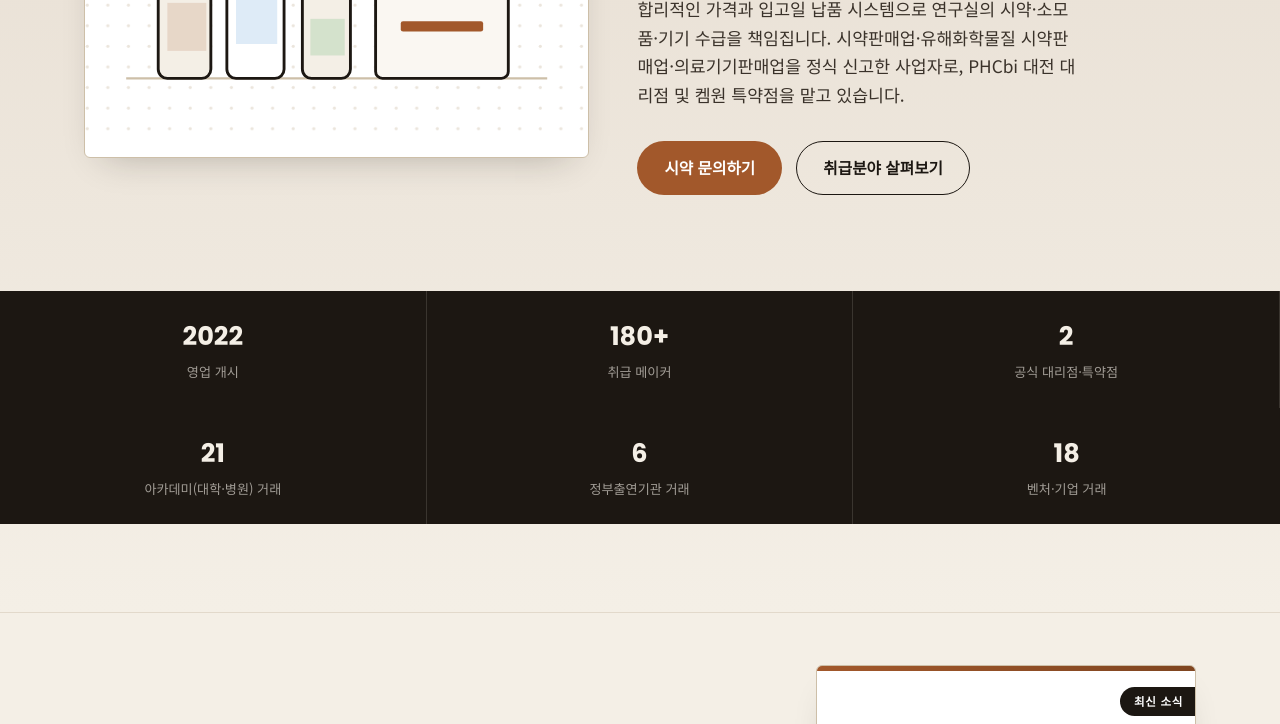
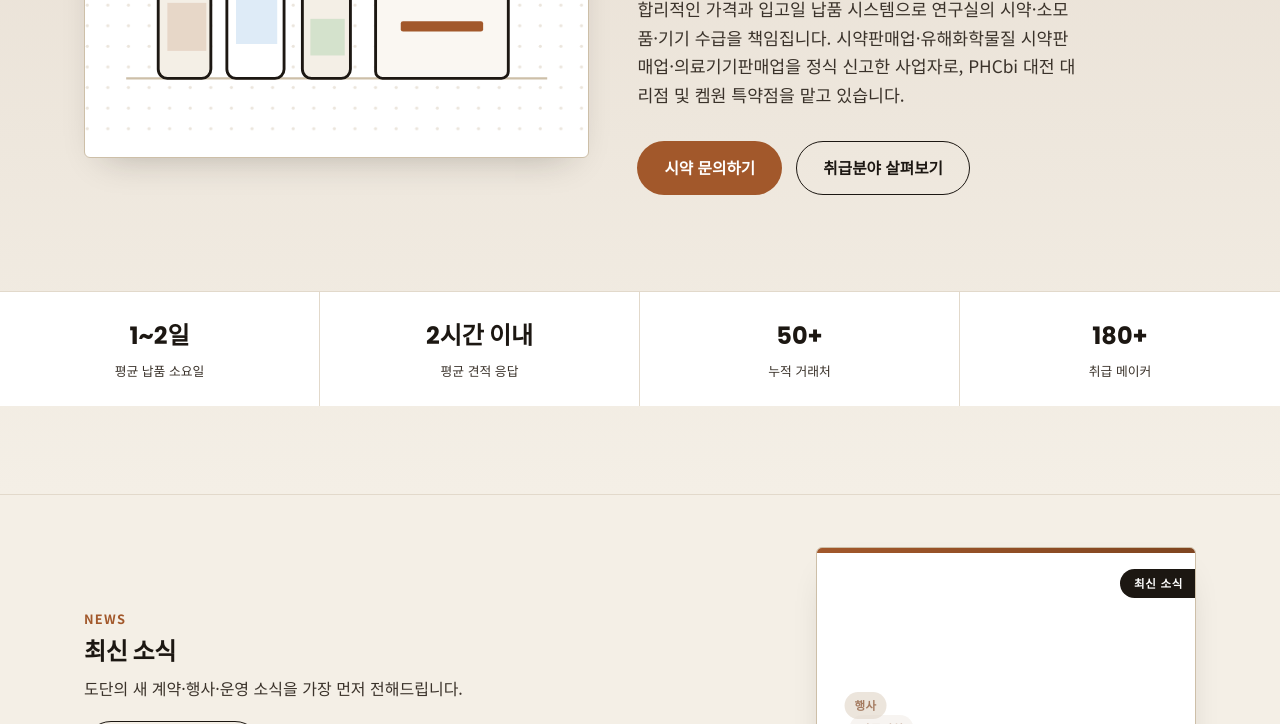
Before and after one commit to ddotan628-sketch/dodan-site, an Eleventy site: page src/index.njk in a window 1280 px wide. Shown: the part 511-1235 px from the top of the page. Built offline with nearby package versions, Linux system fonts and the light colour scheme; Eleventy itself is replaced by a stand-in of ours; files that its build step writes are made by us from their sources.

Commit message:
Add files via upload

```diff
--- a/src/css/style.css
+++ b/src/css/style.css
@@ -248,16 +248,17 @@ ul { margin: 0; padding: 0; list-style: none; }
 .news-carousel__dots button.is-active { background: var(--accent); width: 20px; border-radius: 4px; transition: width .2s ease; }
 
 .hero__stats {
-  display: grid; grid-template-columns: repeat(3, 1fr);
-  background: var(--ink);
+  display: grid; grid-template-columns: repeat(4, 1fr);
+  background: var(--white);
+  border-top: 1px solid var(--line);
 }
 .hero__stats .wrap { display: contents; }
 .stat {
-  padding: 24px 24px; text-align: center; border-right: 1px solid rgba(244,239,230,.14);
+  padding: 24px 20px; text-align: center; border-right: 1px solid var(--line);
 }
 .stat:last-child { border-right: none; }
-.stat b { display: block; font-family: "Poppins", sans-serif; font-size: 1.6rem; color: var(--beige-pale); }
-.stat span { font-size: 0.82rem; color: rgba(244,239,230,.62); }
+.stat b { display: block; font-family: "Poppins", sans-serif; font-size: 1.5rem; color: var(--ink); }
+.stat span { font-size: 0.8rem; color: var(--ink-soft); }
 
 /* ---------- Section basics ---------- */
 section { padding: 88px 0; }
@@ -765,6 +766,9 @@ section { padding: 88px 0; }
   .hero__art { max-width: 420px; margin: 32px auto 0; }
   .grid-3, .grid-4, .cert-list, .process { grid-template-columns: repeat(2, 1fr); }
   .trust-grid { grid-template-columns: 1fr; gap: 32px; }
+  .hero__stats { grid-template-columns: repeat(2, 1fr); }
+  .stat:nth-child(2n) { border-right: none; }
+  .stat:nth-child(-n+2) { border-bottom: 1px solid var(--line); }
   .news-strip__wrap { grid-template-columns: 1fr; gap: 28px; }
   .news-carousel.news-carousel--compact { width: 100%; max-width: 420px; margin: 0; }
   .contact-grid { grid-template-columns: 1fr; }
--- a/src/index.njk
+++ b/src/index.njk
@@ -61,12 +61,10 @@ eleventyExcludeFromCollections: true
   </div>
   <div class="hero__stats">
     <div class="wrap">
-      <div class="stat"><b>2022</b><span>영업 개시</span></div>
+      <div class="stat"><b>1~2일</b><span>평균 납품 소요일</span></div>
+      <div class="stat"><b>2시간 이내</b><span>평균 견적 응답</span></div>
+      <div class="stat"><b>50+</b><span>누적 거래처</span></div>
       <div class="stat"><b>180+</b><span>취급 메이커</span></div>
-      <div class="stat"><b>2</b><span>공식 대리점·특약점</span></div>
-      <div class="stat"><b>21</b><span>아카데미(대학·병원) 거래</span></div>
-      <div class="stat"><b>6</b><span>정부출연기관 거래</span></div>
-      <div class="stat"><b>18</b><span>벤처·기업 거래</span></div>
     </div>
   </div>
 </section>
```
